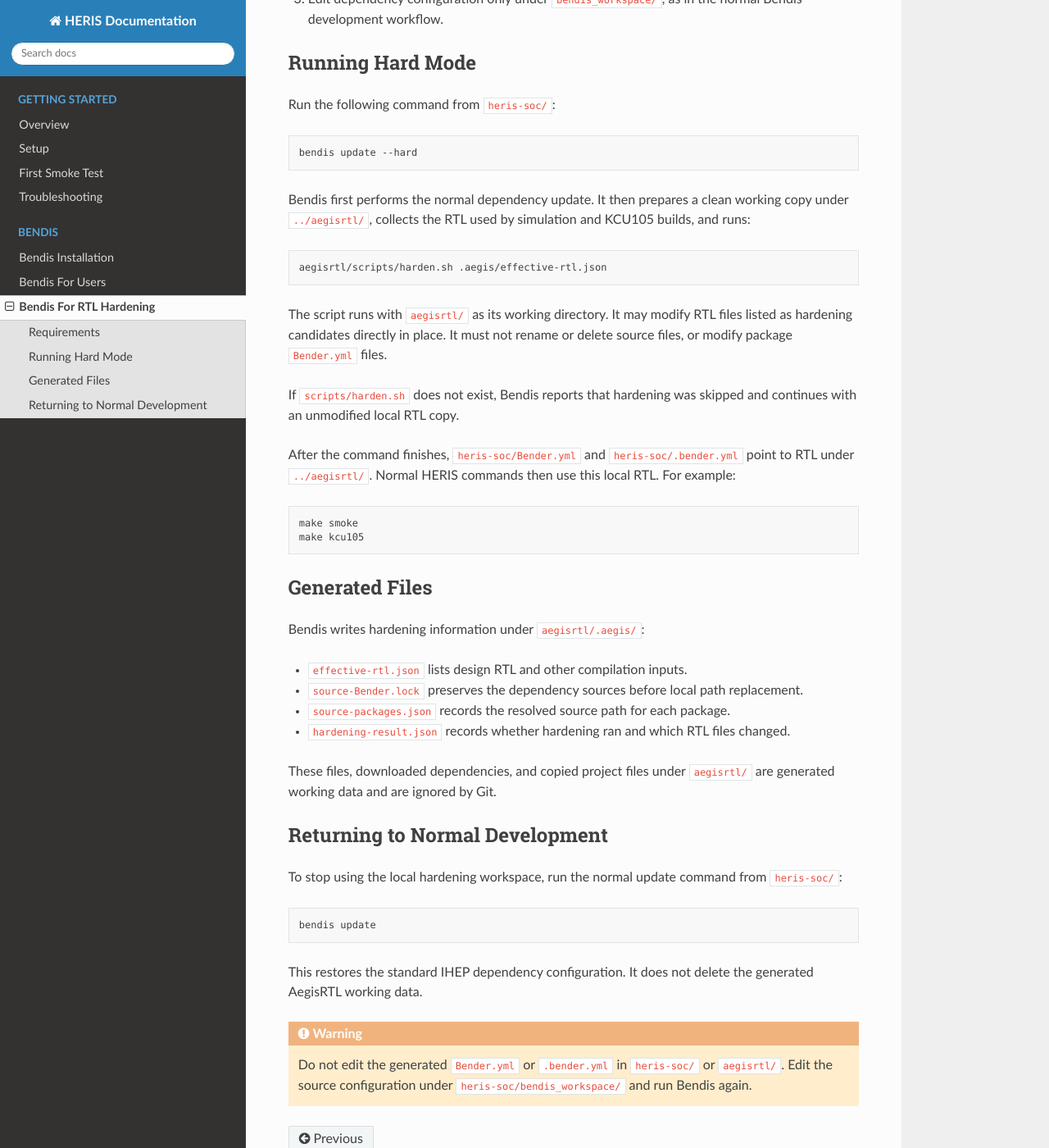
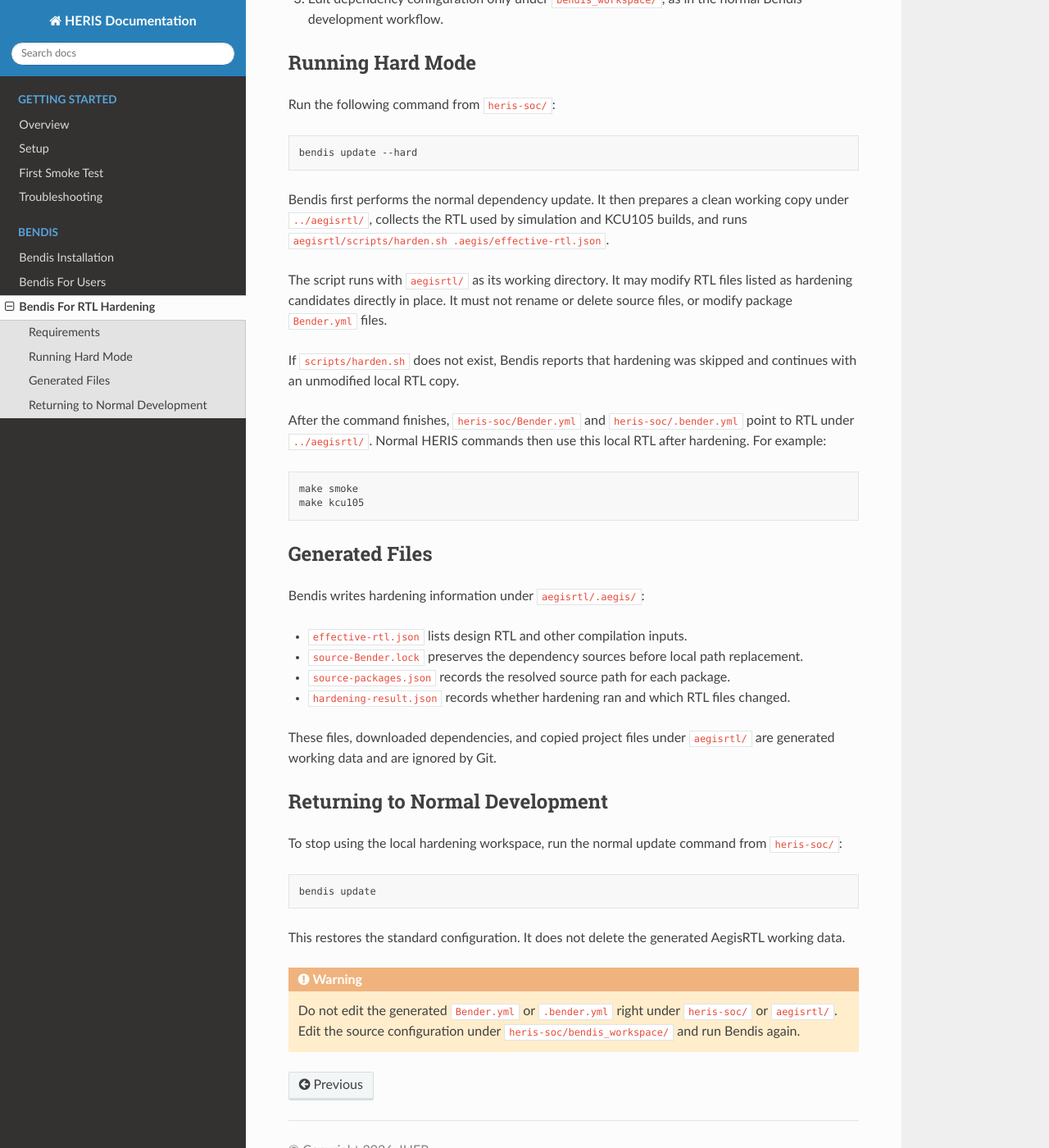
Before and after one commit to albertc9/HERIS-Doc, a Sphinx documentation site: the page built from docs/source/bendis/bendis-for-hardening.rst, in a window 1280 px wide and 1400 px high, scrolled down 733 px. Shown: the whole window at 82% size. Built offline with Sphinx 7.4.7 and the Read the Docs theme 3.1.0, drawn with Linux system fonts in a browser that asks for light colours; pages that are not in the unit, such as notebooks, are missing from menus; some of the changed text lies outside the part shown.

Commit message:
update bendis-for-hardening

```diff
--- a/docs/source/bendis/bendis-for-hardening.rst
+++ b/docs/source/bendis/bendis-for-hardening.rst
@@ -44,11 +44,7 @@ Run the following command from ``heris-soc/``:
 
 Bendis first performs the normal dependency update. It then prepares a clean
 working copy under ``../aegisrtl/``, collects the RTL used by simulation and
-KCU105 builds, and runs:
-
-.. code-block:: zsh
-
-   aegisrtl/scripts/harden.sh .aegis/effective-rtl.json
+KCU105 builds, and runs ``aegisrtl/scripts/harden.sh .aegis/effective-rtl.json``.
 
 The script runs with ``aegisrtl/`` as its working directory. It may modify RTL
 files listed as hardening candidates directly in place. It must not rename or
@@ -59,7 +55,7 @@ skipped and continues with an unmodified local RTL copy.
 
 After the command finishes, ``heris-soc/Bender.yml`` and
 ``heris-soc/.bender.yml`` point to RTL under ``../aegisrtl/``. Normal HERIS
-commands then use this local RTL. For example:
+commands then use this local RTL after hardening. For example:
 
 .. code-block:: zsh
 
@@ -91,11 +87,11 @@ from ``heris-soc/``:
 
    bendis update
 
-This restores the standard IHEP dependency configuration. It does not delete
+This restores the standard configuration. It does not delete
 the generated AegisRTL working data.
 
 .. warning::
 
-   Do not edit the generated ``Bender.yml`` or ``.bender.yml`` in
+   Do not edit the generated ``Bender.yml`` or ``.bender.yml`` right under
    ``heris-soc/`` or ``aegisrtl/``. Edit the source configuration under
    ``heris-soc/bendis_workspace/`` and run Bendis again.
```
Also changed, not shown: other parts of docs/source/bendis/bendis-for-hardening.rst (+1 -1 lines).
